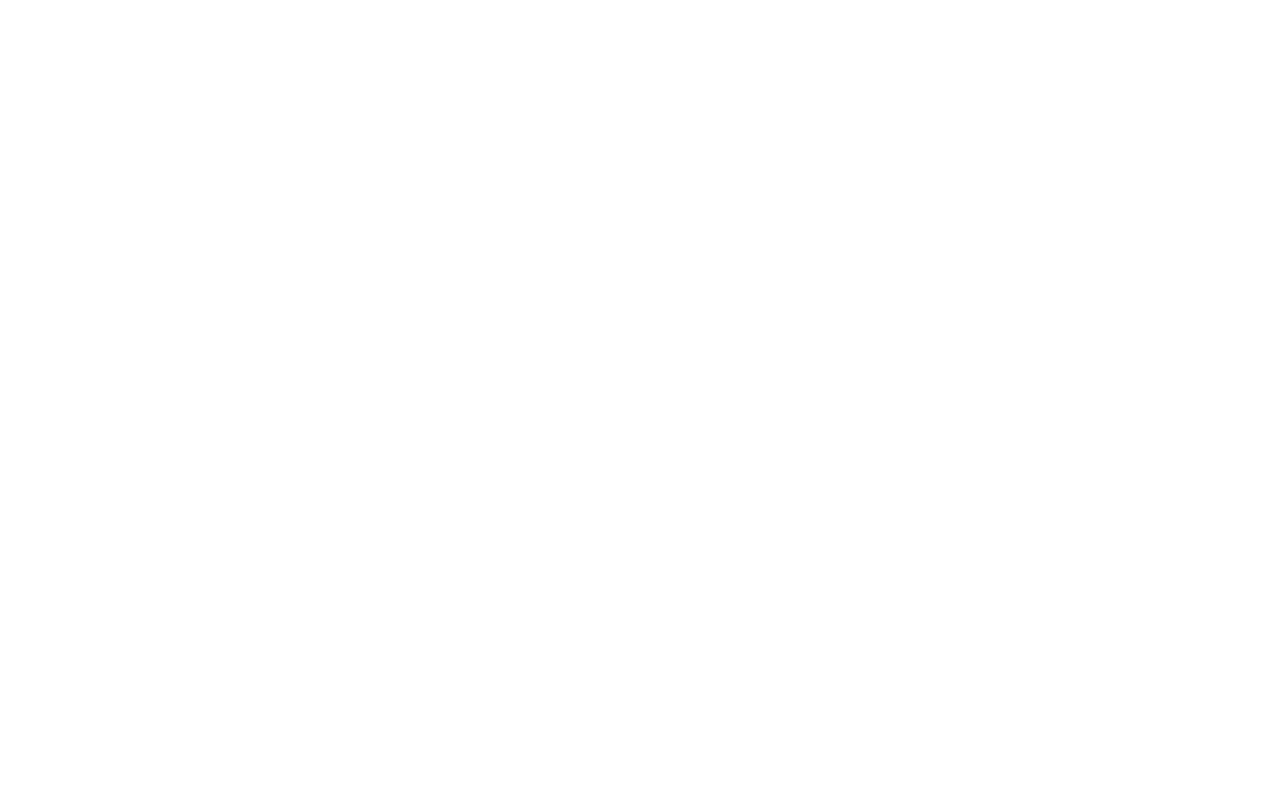
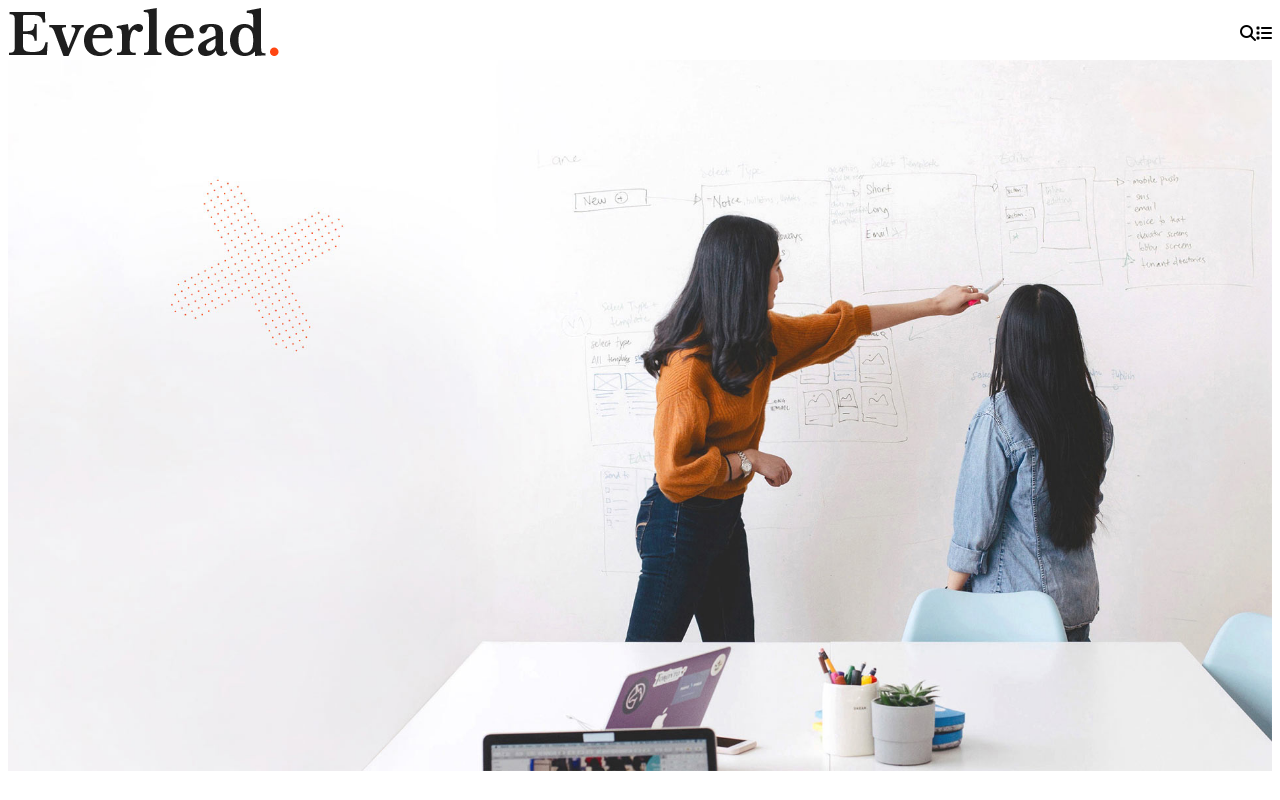
Before and after one commit to DavideIsaia/proj-html-vuejs, a Vue app: page / in a window 1280 px wide. Built offline with nearby package versions, Linux system fonts and the light colour scheme; a web font is replaced by a local one.

Commit message:
struttura generale header

```diff
--- a/src/components/AppHeader.vue
+++ b/src/components/AppHeader.vue
@@ -1,5 +1,19 @@
 <template>
-  <header></header>
+  <header>
+    <nav class="flex">
+      <div class="logo">
+        <img src="../assets/img/logo-img-01.png" alt="Everlead logo" />
+      </div>
+      <ul></ul>
+      <div class="icons">
+        <i class="fas fa-search"></i>
+        <i class="fas fa-list"></i>
+      </div>
+    </nav>
+    <div class="cta">
+      <img src="../assets/img/rev-slider-main-home-img-03.jpg" alt="our team" />
+    </div>
+  </header>
 </template>
 
 <script>
@@ -8,4 +22,6 @@
 };
 </script>
 
-<style lang="scss" scoped></style>
+<style lang="scss" scoped>
+@import "../style/variables.scss";
+</style>
--- a/src/style/commons.scss
+++ b/src/style/commons.scss
@@ -1,6 +1,16 @@
 @import '~@fortawesome/fontawesome-free/css/all.min.css';
 @import url('https://fonts.googleapis.com/css2?family=Corinthia&family=Noto+Serif:wght@400;700&display=swap');
 @import url('https://fonts.googleapis.com/css2?family=Lato:wght@300;400&display=swap');
+
+img {
+  width: 100%;
+}
+
+.flex {
+  display: flex;
+  align-items: center;
+  justify-content: space-between;
+}
 
 .title {
   font-family: 'Noto Serif', serif;
```
